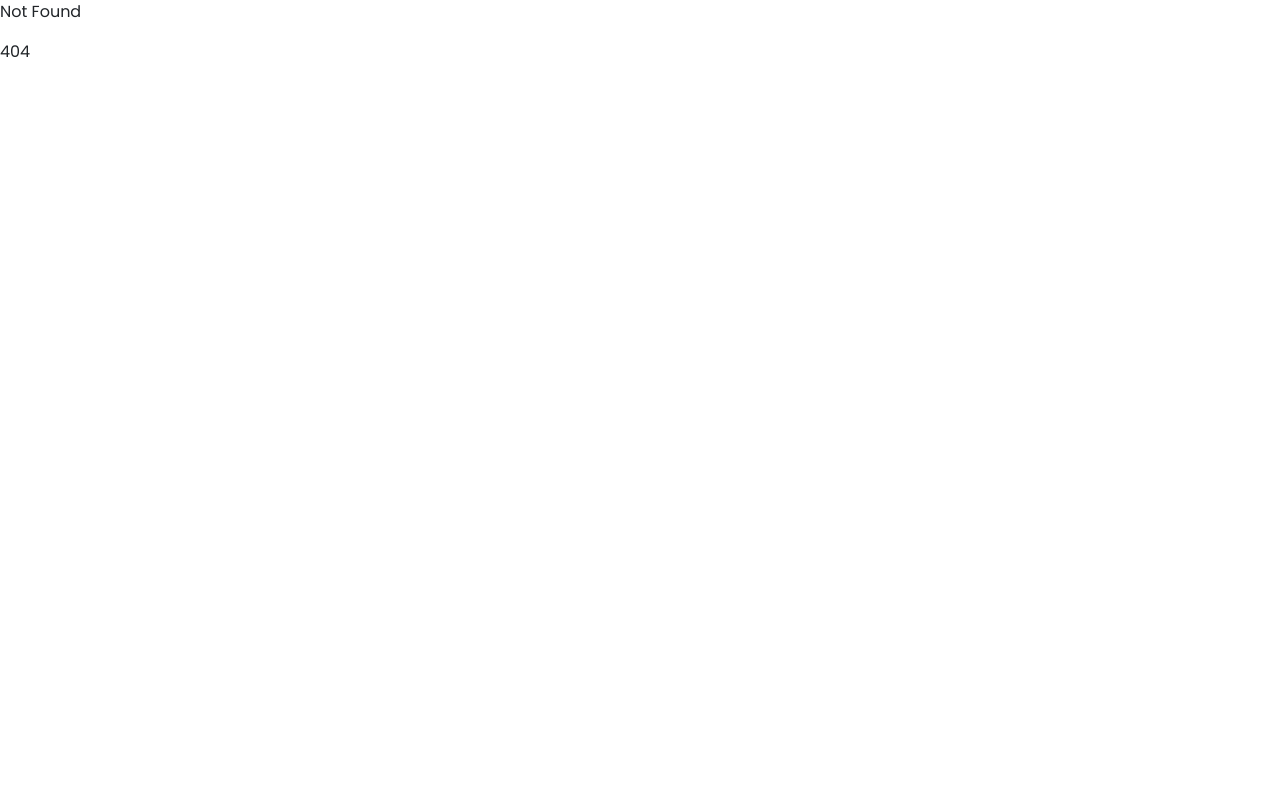
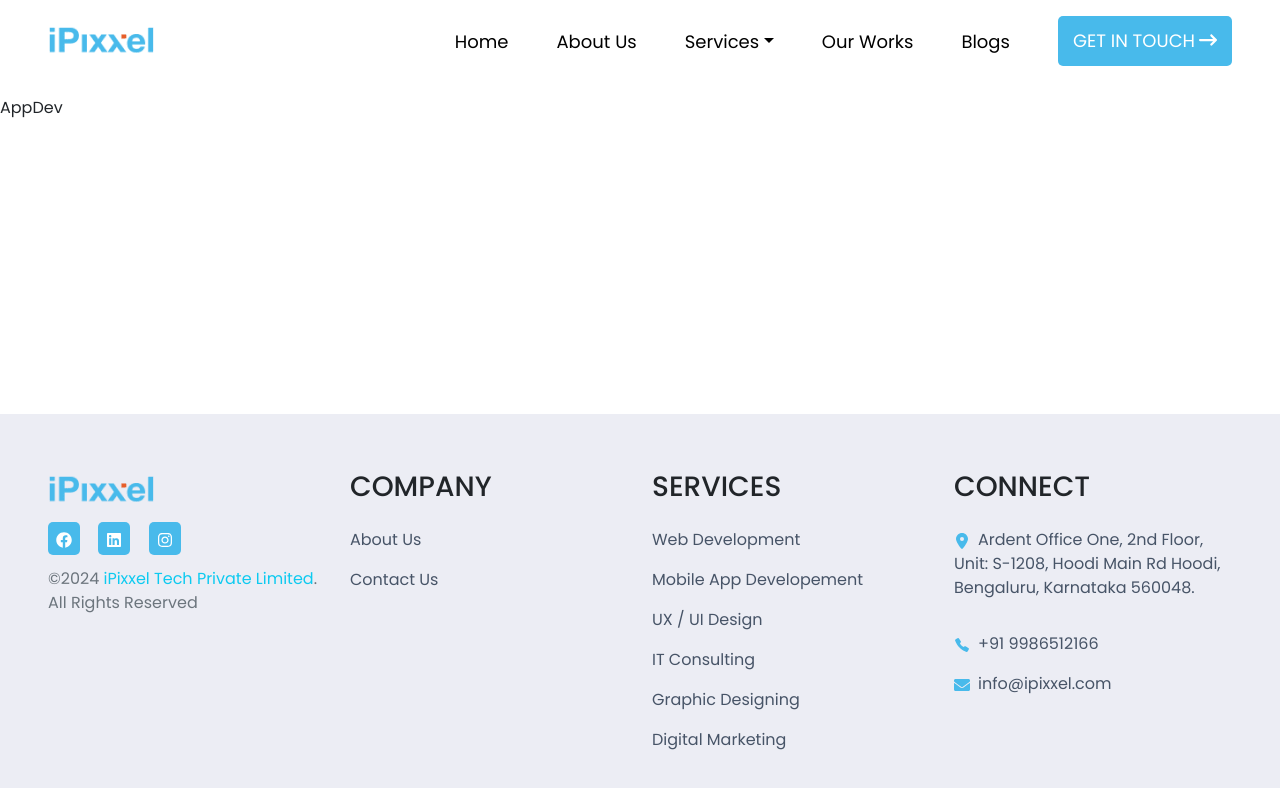
Before and after one commit to Shivam367-glitch/Ipixxel, a React (Vite) app: page /mobile-app-development in a window 1280 px wide. Before the commit this address had no page. Shown: the top 788 px of the page. Built offline with nearby package versions, Linux system fonts and the light colour scheme.

Commit message:
Added Service Pages

```diff
--- a/src/Utility/service.json
+++ b/src/Utility/service.json
@@ -6,7 +6,7 @@
          "content":"In a shorter amount of time, create an effective web development that complements your brand and sector."
     },{
         "name":"Mobile App Developement",
-        "href":"/mobile-app-developement",
+        "href":"/mobile-app-development",
         "image":"mobile-app-development.webp",
          "content":"Make a powerful mobile application in a shorter amount of time that complements your brand and sector."
     },
@@ -22,12 +22,12 @@
         "content":"Put your trust in our brightest brains to streamline workflows, integrate new technologies, and combine app portfolios."
     },{
         "name":"Graphic Designing",
-        "href":"/graphic-desing-services",
+        "href":"/graphic-designing",
         "image":"digital-marketing.webp",
          "content":"Transform your brand's visual identity with impactful graphic design that speaks volumes in an instant."
     },{
         "name":"Digital Marketing",
-        "href":"/digital-marketing-services",
+        "href":"/digital-marketing",
         "image":"digital-marketing.webp",
         "content":"Elevate your online presence with strategic digital marketing that captures and converts your target audience effortlessly."
 
--- a/src/components/Slider/sliderContent.json
+++ b/src/components/Slider/sliderContent.json
@@ -6,7 +6,7 @@
         "subHeader": "Concept to Creation",
         "buttonInfo": {
           "name": "Get Started Today!",
-          "href": "/digital-marketing-services"
+          "href": "/digital-marketing"
         },
         "image": {
           "name": "Digital.webp",
--- a/src/index.css
+++ b/src/index.css
@@ -335,8 +335,9 @@ flex: 1 0 auto; /* Main content takes up the remaining space */
   .navbar-nav a {
     font-weight: 500 !important  ; /* Default font weight for larger screens */
   }
+
   .common_contact{
-    background-position:top left;
+    background-position:center;
   }
 
   .description_container{
--- a/src/pages/AppDev.jsx
+++ b/src/pages/AppDev.jsx
@@ -0,0 +1,8 @@
+
+const AppDev = () => {
+  return (
+    <div>AppDev</div>
+  )
+}
+
+export default AppDev
--- a/src/pages/DigitalMarketing.jsx
+++ b/src/pages/DigitalMarketing.jsx
@@ -0,0 +1,8 @@
+
+const DigitalMarketing = () => {
+  return (
+    <div>DigitalMarketing</div>
+  )
+}
+
+export default DigitalMarketing
--- /dev/null
+++ b/src/pages/GraphicDesign.jsx
@@ -0,0 +1,9 @@
+
+
+const GraphicDesign = () => {
+  return (
+    <div>GraphicDesign</div>
+  )
+}
+
+export default GraphicDesign
--- /dev/null
+++ b/src/pages/ItConsulting.jsx
@@ -0,0 +1,9 @@
+import React from 'react'
+
+const ItConsulting = () => {
+  return (
+    <div>ItConsulting</div>
+  )
+}
+
+export default ItConsulting
--- a/src/pages/UiUx.jsx
+++ b/src/pages/UiUx.jsx
@@ -0,0 +1,9 @@
+import React from 'react'
+
+const UiUx = () => {
+  return (
+    <div>UiUx</div>
+  )
+}
+
+export default UiUx
--- a/src/pages/WebDev.jsx
+++ b/src/pages/WebDev.jsx
@@ -0,0 +1,8 @@
+
+const WebDev = () => {
+  return (
+    <div>WebDev</div>
+  )
+}
+
+export default WebDev
```
Also changed, not shown: src/App.jsx (+24 -1 lines).
